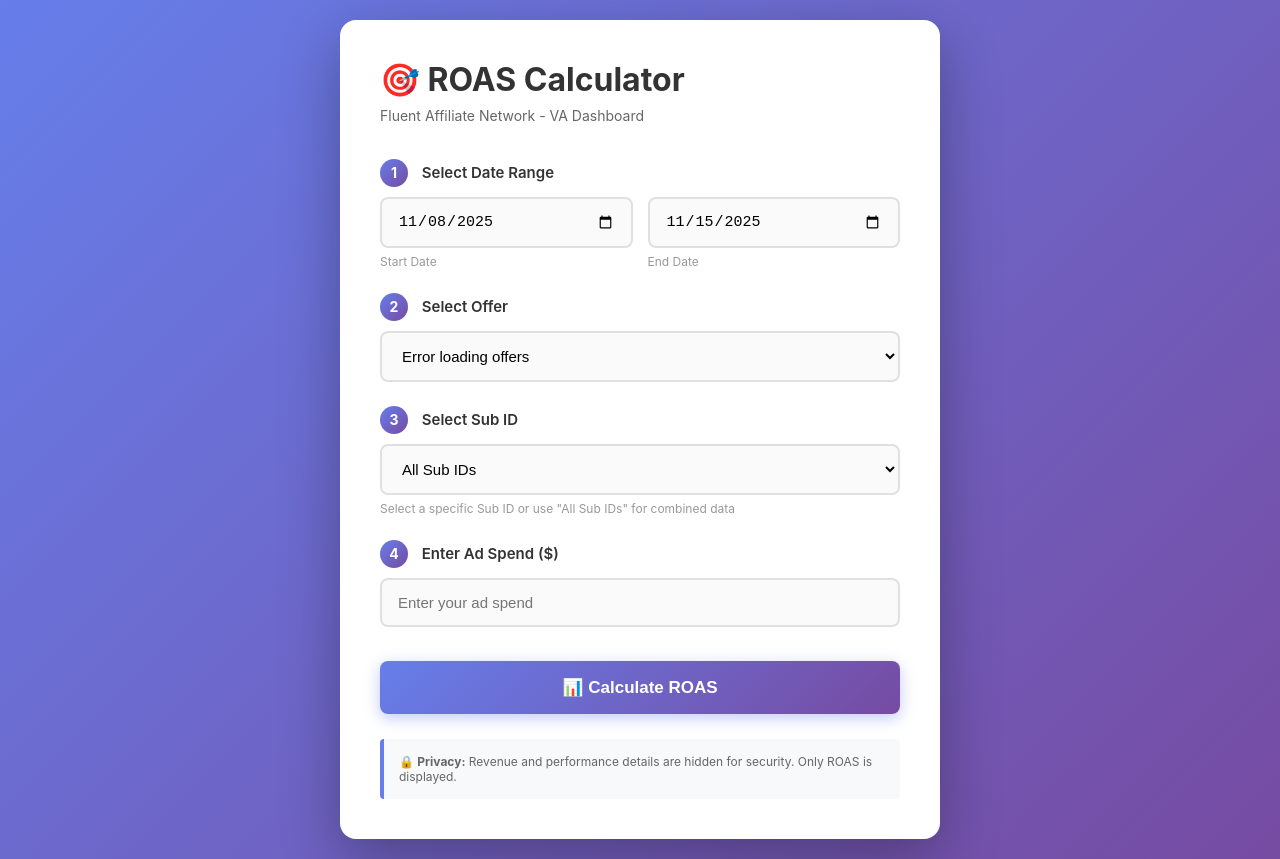
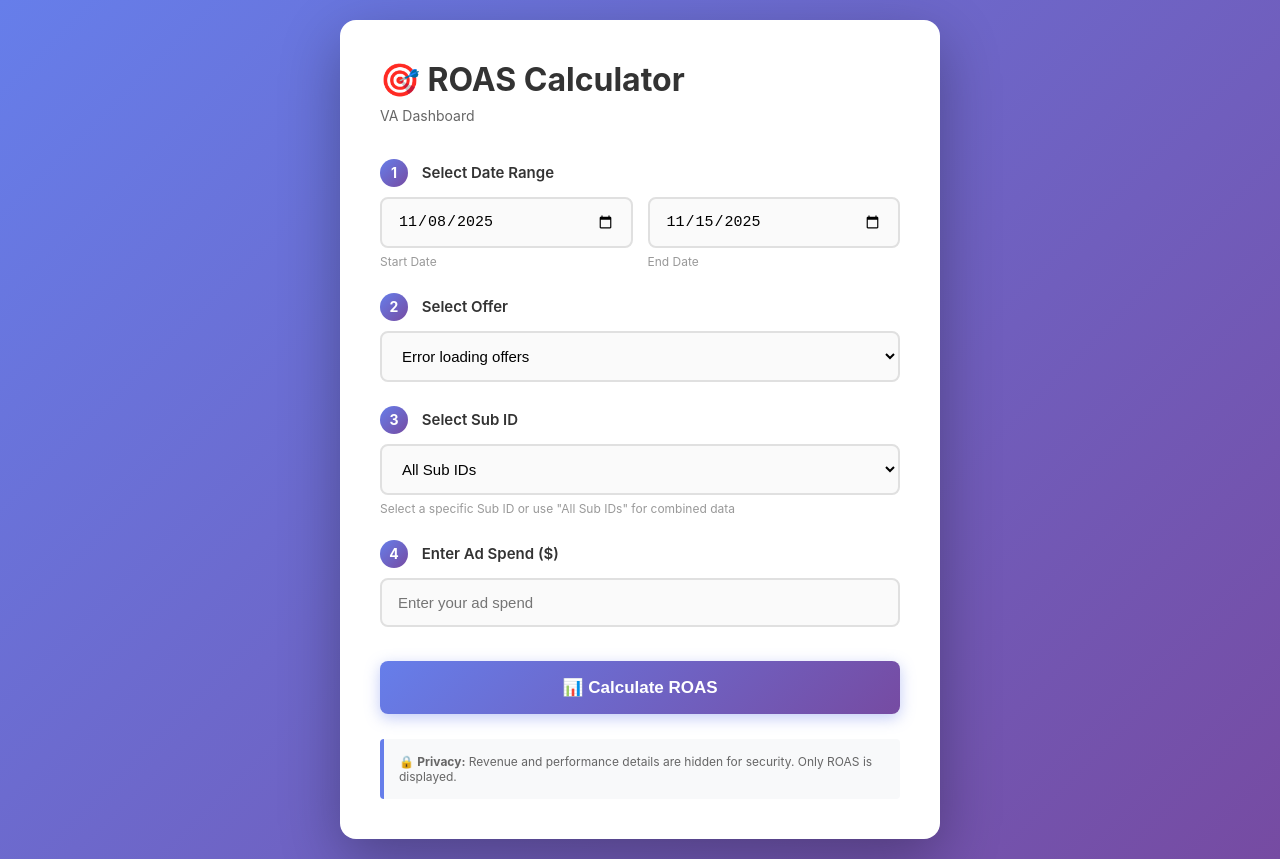
Before and after one commit to countybaz/API-Fluent, a website: page index.html in a window 1280 px wide. Drawn offline with Linux system fonts and the light colour scheme; no server answers.

Commit message:
Add files via upload

```diff
--- a/index.html
+++ b/index.html
@@ -257,7 +257,7 @@
 <body>
     <div class="container">
         <h1>🎯 ROAS Calculator</h1>
-        <p class="subtitle">Fluent Affiliate Network - VA Dashboard</p>
+        <p class="subtitle">VA Dashboard</p>
 
         <div class="form-group">
             <label>
```
